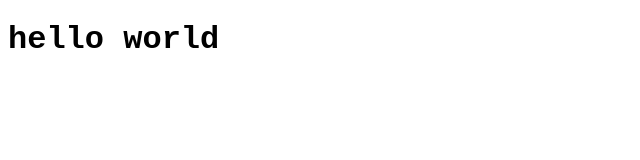
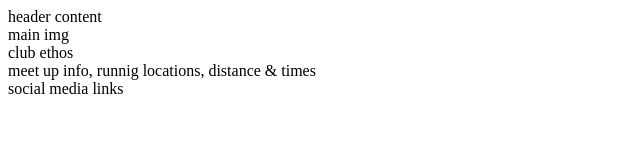
Before and after one commit to OllieMoss/Love-Running, a plain HTML site: page index.html in a window 1280 px wide. Shown: the whole page, without its empty margins (0-640 px from the left). Drawn offline with Linux system fonts and the light colour scheme.

Commit message:
added place holder content for structure of website

```diff
--- a/index.html
+++ b/index.html
@@ -10,6 +10,25 @@
     <title>Love Running</title>
 </head>
 <body>
-    <h1>hello world</h1>
+    <header>
+        header content
+    </header>
+
+    <section>
+        main img
+    </section>
+
+    <section>
+        club ethos
+    </section>
+
+    <section>
+        meet up info, runnig locations, distance & times
+    </section>
+
+    <footer>
+        social media links
+    </footer>
+
 </body>
 </html>
```
